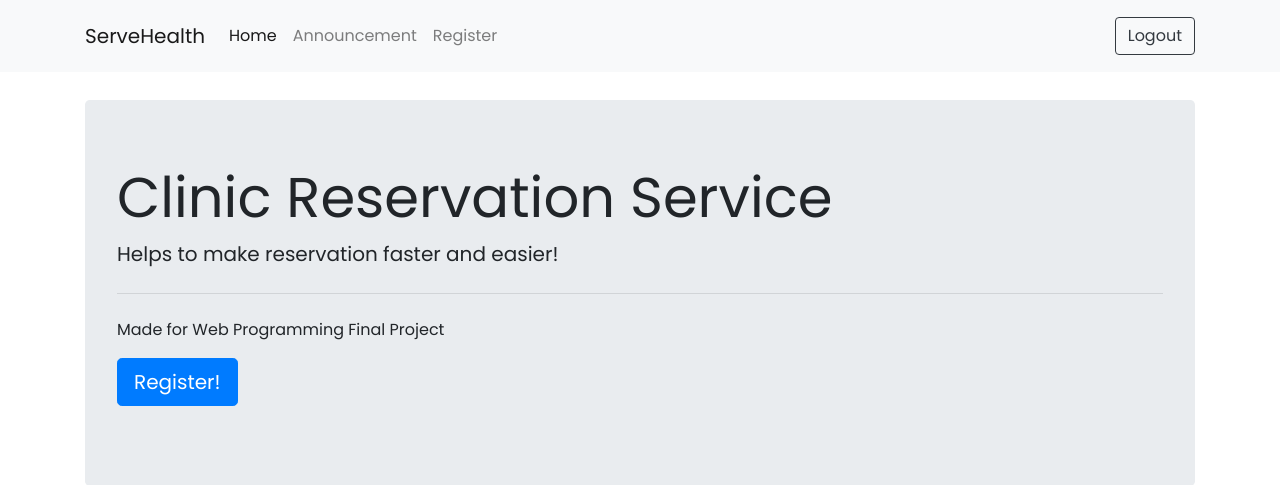
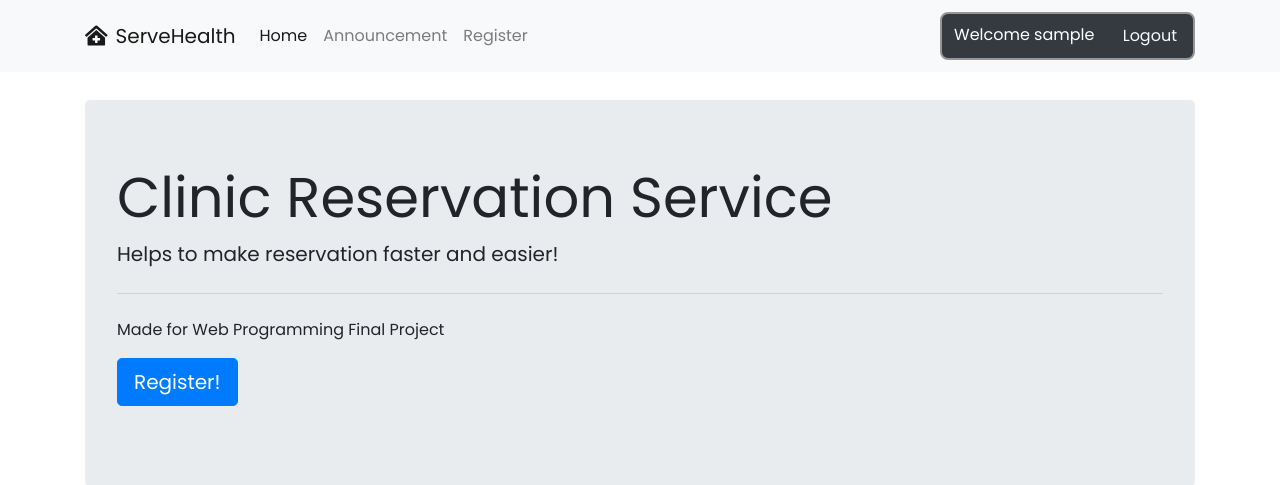
Before and after one commit to zaRizk7/reservasi-pasien-klinik, a CodeIgniter app: page /reservasi-klinik/index.php/home/index in a window 1280 px wide. Shown: the top 485 px of the page. Run offline with CodeIgniter, Linux system fonts and the light colour scheme; the visitor is signed in with stand-in values (Sample User, id 1); some libraries are stand-ins or nearby versions.

Commit message:
Added auth controller + new navbar

```diff
--- a/application/views/templates/header.php
+++ b/application/views/templates/header.php
@@ -1,7 +1,7 @@
 <nav class="navbar navbar-light fixed-top navbar-expand-lg bg-light">
 	<div class="container">
 
-		<a class="navbar-brand" href="#">ServeHealth</a>
+		<a class="navbar-brand" href="#"><i class="fas fa-clinic-medical mr-2"></i>ServeHealth</a>
 		<button class="navbar-toggler" type="button" data-toggle="collapse" data-target="#navbarSupportedContent" aria-controls="navbarSupportedContent" aria-expanded="false" aria-label="Toggle navigation">
 			<span class="navbar-toggler-icon"></span>
 		</button>
@@ -20,15 +20,18 @@
 			</ul>
 			<?php if ($this->session->userdata('username')) : ?>
 				<form class="form-inline" method="POST" action="<?= site_url('auth/logout') ?>">
-					<button class="btn btn-outline-dark" type="submit">Logout</button>
+					<div class="nav-form">
+						<span class="logged-in">Welcome <?= $this->session->userdata('username') ?></span>
+						<button class="btn btn-outline-light" type="submit">Logout</button>
+					</div>
 				</form>
 			<?php else : ?>
 				<form class="form-inline" method="POST" action="<?= site_url('auth/login') ?>">
-					<div class="nav-form mr-2">
+					<div class="nav-form">
 						<input type="text" name="username" id="username-field" class="form-control" placeholder="Username">
 						<input type="password" name="password" id="password-field" class="form-control" placeholder="Password">
+						<button class="btn btn-outline-light" type="submit">Login</button>
 					</div>
-					<button class="btn btn-outline-dark" type="submit">Login</button>
 				</form>
 			<?php endif; ?>
 		</div>
--- a/application/views/templates/stylesheets.php
+++ b/application/views/templates/stylesheets.php
@@ -1,6 +1,7 @@
 <link rel="stylesheet" href="https://use.fontawesome.com/releases/v5.8.2/css/all.css">
 <link rel="stylesheet" href="https://fonts.googleapis.com/css?family=Roboto:300,400,500,700&display=swap">
 <link rel="stylesheet" href="https://stackpath.bootstrapcdn.com/bootstrap/4.3.1/css/bootstrap.min.css" integrity="sha384-ggOyR0iXCbMQv3Xipma34MD+dH/1fQ784/j6cY/iJTQUOhcWr7x9JvoRxT2MZw1T" crossorigin="anonymous">
+<link rel="stylesheet" href="https://stackpath.bootstrapcdn.com/font-awesome/4.7.0/css/font-awesome.min.css">
 <link rel="stylesheet" href="https://cdn.datatables.net/1.10.20/css/dataTables.bootstrap4.min.css">
 <style>
 	@import url('https://fonts.googleapis.com/css?family=Montserrat|Poppins&display=swap');
@@ -25,6 +26,18 @@
 		border-radius: 8px;
 	}
 
+	.nav-form .btn {
+		margin: 4px;
+		border-radius: 8px;
+		border: none;
+	}
+
+	.nav-form .logged-in {
+		color: white;
+		padding: 8px;
+		padding-left: 12px;
+	}
+
 	.nav-form input {
 		border: none;
 		border-radius: 8px;
```
